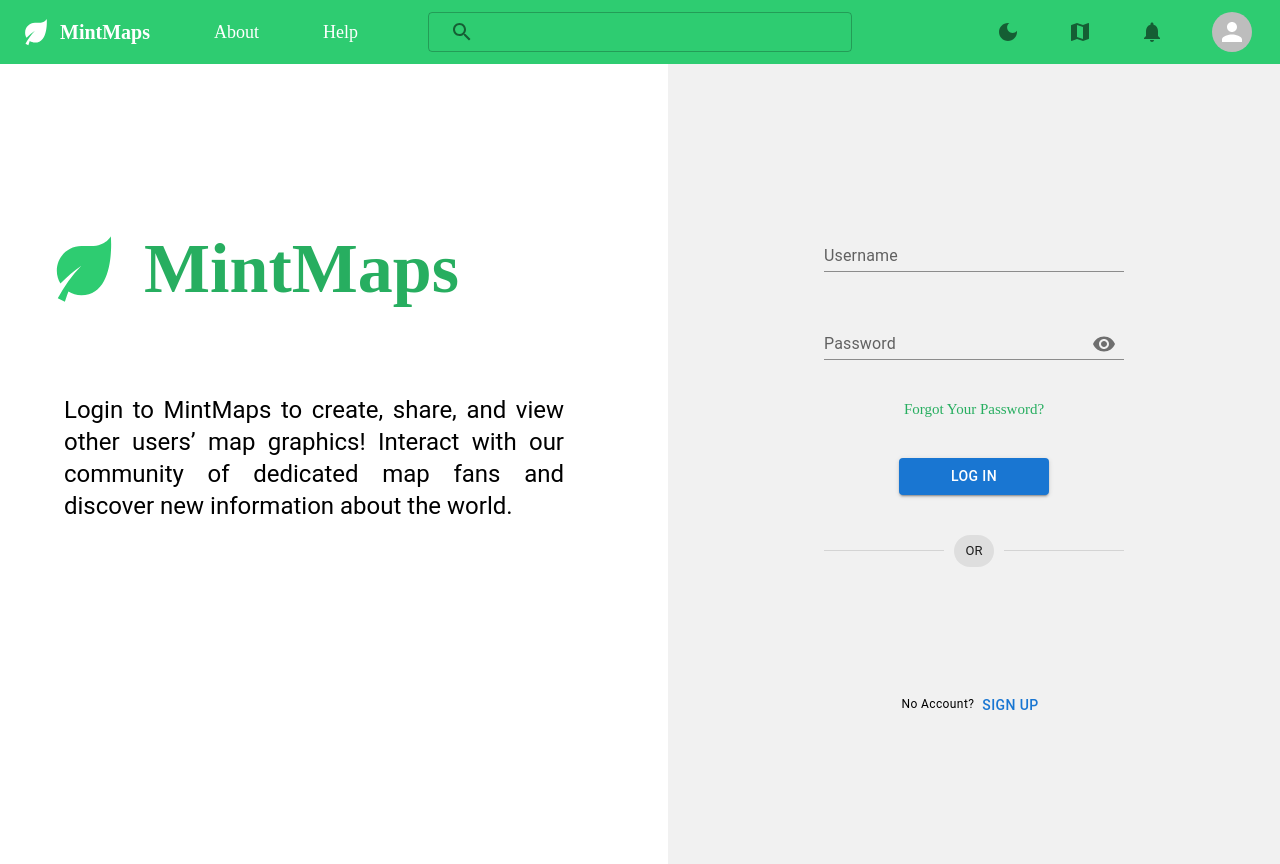
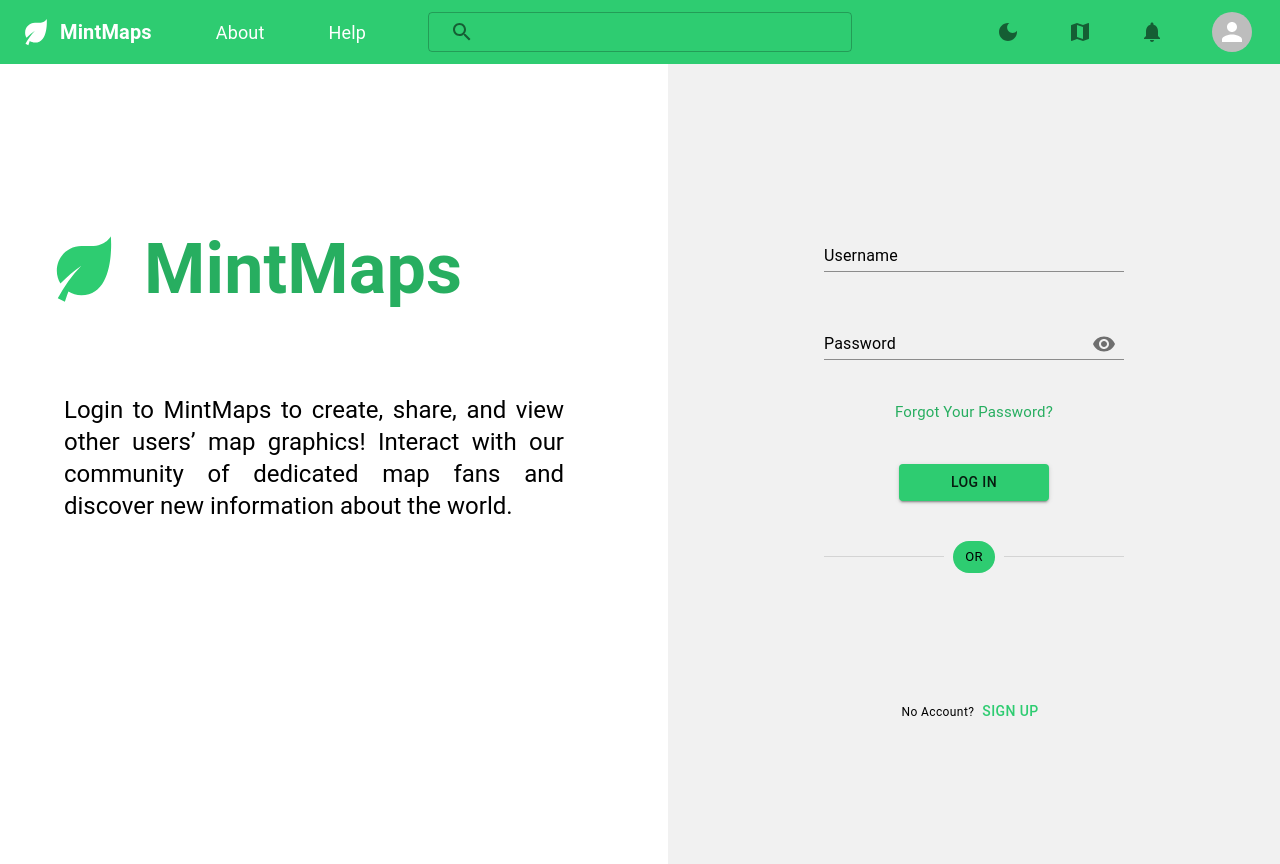
Before and after one commit to CSE-416-Team-Green/mintmaps, a Next.js app: page /login in a window 1280 px wide. Built offline with nearby package versions, Linux system fonts and the light colour scheme.

Commit message:
feat :dark mode

```diff
--- a/components/Header.tsx
+++ b/components/Header.tsx
@@ -1,38 +1,43 @@
-import LogoSmall from '@/components/LogoSmall';
-import styles from '@/styles/header.module.css';
-import DarkModeIcon from '@mui/icons-material/DarkMode';
-import MapIcon from '@mui/icons-material/Map';
-import NotificationsIcon from '@mui/icons-material/Notifications';
-import Link from 'next/link';
-import Search from '@/components/Search';
-import Avatar from '@mui/material/Avatar';
-import { IconButton } from '@mui/material';
+import LogoSmall from "@/components/LogoSmall";
+import styles from "@/styles/header.module.css";
+import DarkModeIcon from "@mui/icons-material/DarkMode";
+import Brightness5Icon from "@mui/icons-material/Brightness5";
+import MapIcon from "@mui/icons-material/Map";
+import NotificationsIcon from "@mui/icons-material/Notifications";
+import Link from "next/link";
+import Search from "@/components/Search";
+import Avatar from "@mui/material/Avatar";
+import { IconButton } from "@mui/material";
+import { useContext } from "react";
+import ThemeContext from "./themeContext";
 
 const Header = () => {
+    const { theme, toggleTheme, mode } = useContext(ThemeContext);
+
     return (
         <div className={styles.header}>
             <div className={styles.left}>
                 <LogoSmall />
-                <Link href='/about'>About</Link>
-                <Link href='/help'>Help</Link>
+                <Link href="/about">About</Link>
+                <Link href="/help">Help</Link>
             </div>
             <Search></Search>
             <div className={styles.right}>
-                <IconButton>
-                    <DarkModeIcon />
+                <IconButton onClick={toggleTheme}>
+                    {mode === "dark" ? <Brightness5Icon /> : <DarkModeIcon />}
                 </IconButton>
-                <IconButton href='/map-creation'>
+                <IconButton href="/map-creation">
                     <MapIcon />
                 </IconButton>
                 <IconButton>
                     <NotificationsIcon />
                 </IconButton>
-                <IconButton href='/login'>
-                    <Avatar alt="Richard McKenna" src=""  />
+                <IconButton href="/login">
+                    <Avatar alt="Richard McKenna" src="" />
                 </IconButton>
             </div>
         </div>
-    )
-}
+    );
+};
 
 export default Header;
--- /dev/null
+++ b/components/themeContext.tsx
@@ -0,0 +1,47 @@
+import * as React from "react";
+import {
+    Theme,
+    createTheme,
+    ThemeProvider as MUIThemeProvider,
+} from "@mui/material/styles";
+
+interface ThemeContextType {
+    theme: Theme;
+    toggleTheme: () => void;
+    mode: String;
+}
+
+const ThemeContext = React.createContext<ThemeContextType>({
+    theme: createTheme({
+        palette: {
+            primary: {
+                main: "#2ecc71",
+            },
+        },
+
+        components: {
+            MuiButton: {
+                styleOverrides: {
+                    contained: {
+                        // Styles for contained buttons
+                        backgroundColor: "#2ecc71", // Custom color
+                        "&:hover": {
+                            backgroundColor: "#27ae60", // Darker shade for hover state
+                        },
+                    },
+                },
+            },
+            MuiChip: {
+                styleOverrides: {
+                    root: {
+                        backgroundColor: "#2ecc71",
+                    },
+                },
+            },
+        },
+    }),
+    toggleTheme: () => {},
+    mode: "light",
+});
+
+export default ThemeContext;
--- /dev/null
+++ b/components/themeContextProvider.tsx
@@ -0,0 +1,81 @@
+import * as React from "react";
+import {
+    Theme,
+    createTheme,
+    ThemeProvider as MUIThemeProvider,
+} from "@mui/material/styles";
+
+import ThemeContext from "./themeContext";
+
+interface CustomThemeProviderProps {
+    children: React.ReactNode;
+}
+
+interface ThemeContextType {
+    theme: Theme;
+    toggleTheme: () => void;
+    mode: String;
+}
+
+const CustomThemeProvider: React.FC<CustomThemeProviderProps> = ({
+    children,
+}) => {
+    const [darkMode, setDarkMode] = React.useState(false);
+    const [mode, setMode] = React.useState("light");
+
+    const theme = createTheme({
+        palette: {
+            primary: {
+                main: "#2ecc71",
+            },
+            mode: darkMode ? "dark" : "light",
+            background: {
+                default: darkMode ? "#242322" : "#fff",
+            },
+            text: {
+                primary: darkMode ? "#fff" : "#000000",
+                secondary: darkMode ? "#fff" : "#000000",
+            },
+        },
+
+        components: {
+            MuiButton: {
+                styleOverrides: {
+                    contained: {
+                        // Styles for contained buttons
+                        backgroundColor: "#2ecc71", // Custom color
+                        "&:hover": {
+                            backgroundColor: "#27ae60", // Darker shade for hover state
+                        },
+                    },
+                },
+            },
+            MuiChip: {
+                styleOverrides: {
+                    root: {
+                        backgroundColor: "#2ecc71",
+                    },
+                },
+            },
+        },
+    });
+
+    const toggleTheme = () => {
+        setDarkMode(!darkMode);
+        setMode((m) => (m === "light" ? "dark" : "light"));
+    };
+
+    const contextValue: ThemeContextType = {
+        theme,
+        toggleTheme,
+        mode,
+    };
+
+    return (
+        <ThemeContext.Provider value={contextValue}>
+            <MUIThemeProvider theme={theme}>{children}</MUIThemeProvider>
+        </ThemeContext.Provider>
+    );
+};
+
+export default CustomThemeProvider;
--- a/pages/_app.tsx
+++ b/pages/_app.tsx
@@ -1,5 +1,13 @@
-import '@/styles/globals.css';
+import CustomThemeProvider from "@/components/themeContextProvider";
+import "@/styles/globals.css";
+import CssBaseline from "@mui/material/CssBaseline";
+
 
 export default function MyApp({ Component, pageProps }: any) {
-    return <Component {...pageProps} />
+    return (
+        <CustomThemeProvider>
+            <CssBaseline/>
+            <Component {...pageProps} />
+        </CustomThemeProvider>
+    );
 }
--- a/pages/login.tsx
+++ b/pages/login.tsx
@@ -5,9 +5,14 @@ import styles from "@/styles/login.module.css";
 import * as React from "react";
 import { Container, Grid, Typography } from "@mui/material";
 import SignUpModal from "@/components/SignupModal";
+import ThemeContext from "@/components/themeContext";
 
 export default function Login() {
     const [isSigningUp, setIsSigningUp] = React.useState<Boolean>(false);
+    const themeContext = React.useContext(ThemeContext);
+
+    const isDark = themeContext.mode === "dark";
+
     return (
         <>
             <Grid
@@ -55,11 +60,23 @@ export default function Login() {
                             </Container>
                         </Grid>
                         <Grid item sx={{ flexGrow: 1, mt: 5 }}>
-                            <Container className={styles.grey} sx={{}}>
+                            <Container
+                                sx={{
+                                    minWidth: "100%",
+                                    height: "100vh",
+                                    backgroundColor: isDark
+                                        ? "#272626"
+                                        : "#f1f1f1",
+                                }}
+                            >
                                 {isSigningUp ? (
-                                    <SignUpModal setIsSigningUp={setIsSigningUp} />
+                                    <SignUpModal
+                                        setIsSigningUp={setIsSigningUp}
+                                    />
                                 ) : (
-                                    <LoginModal setIsSigningUp={setIsSigningUp} />
+                                    <LoginModal
+                                        setIsSigningUp={setIsSigningUp}
+                                    />
                                 )}
                             </Container>
                         </Grid>
--- a/styles/login.module.css
+++ b/styles/login.module.css
@@ -1,9 +1,3 @@
-.grey {
-    background-color: #f1f1f1;
-    min-width: 100%;
-    height: 100vh;
-}
-
 .white {
     min-height: 100vh;
     width: 100%;
```
Also changed, not shown: pages/index.tsx (+2 -15 lines).
